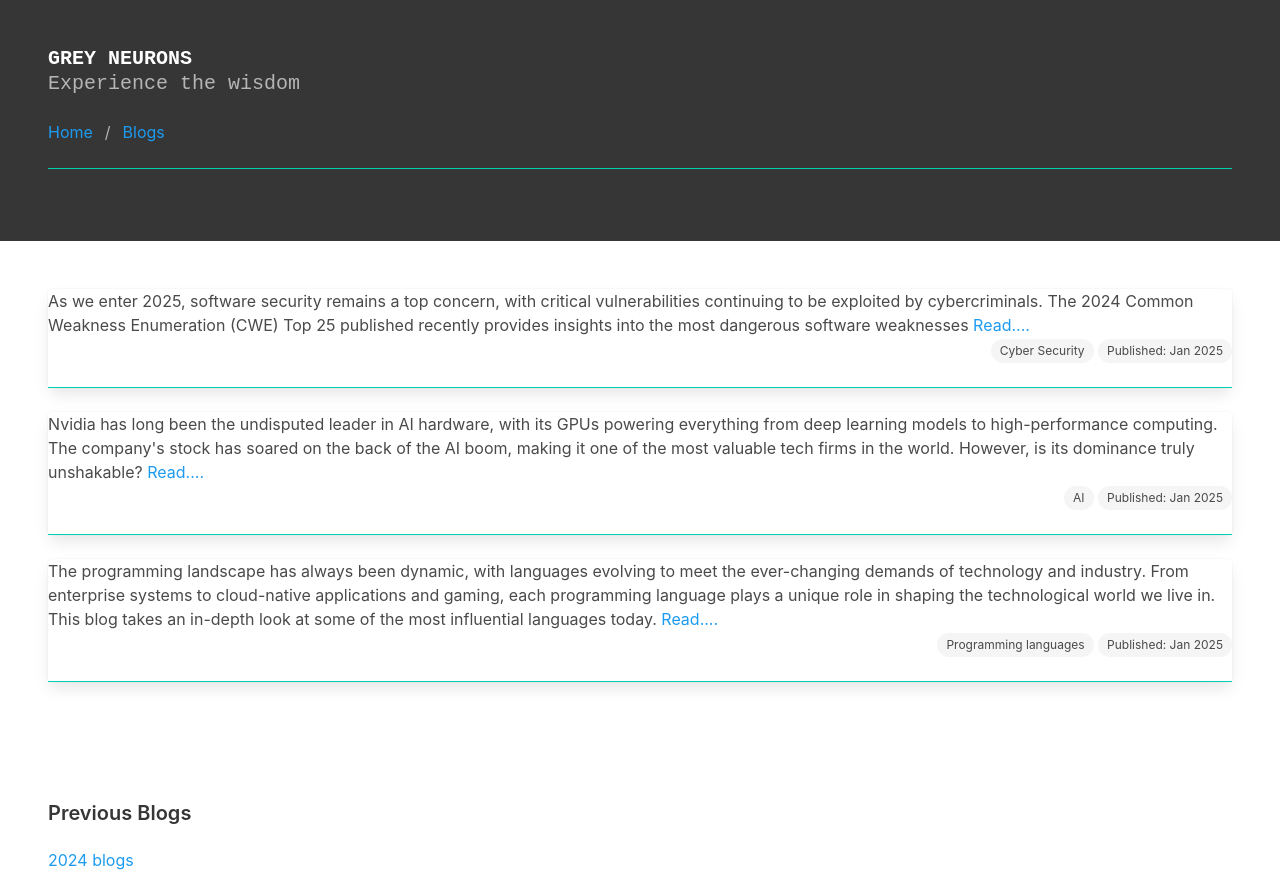
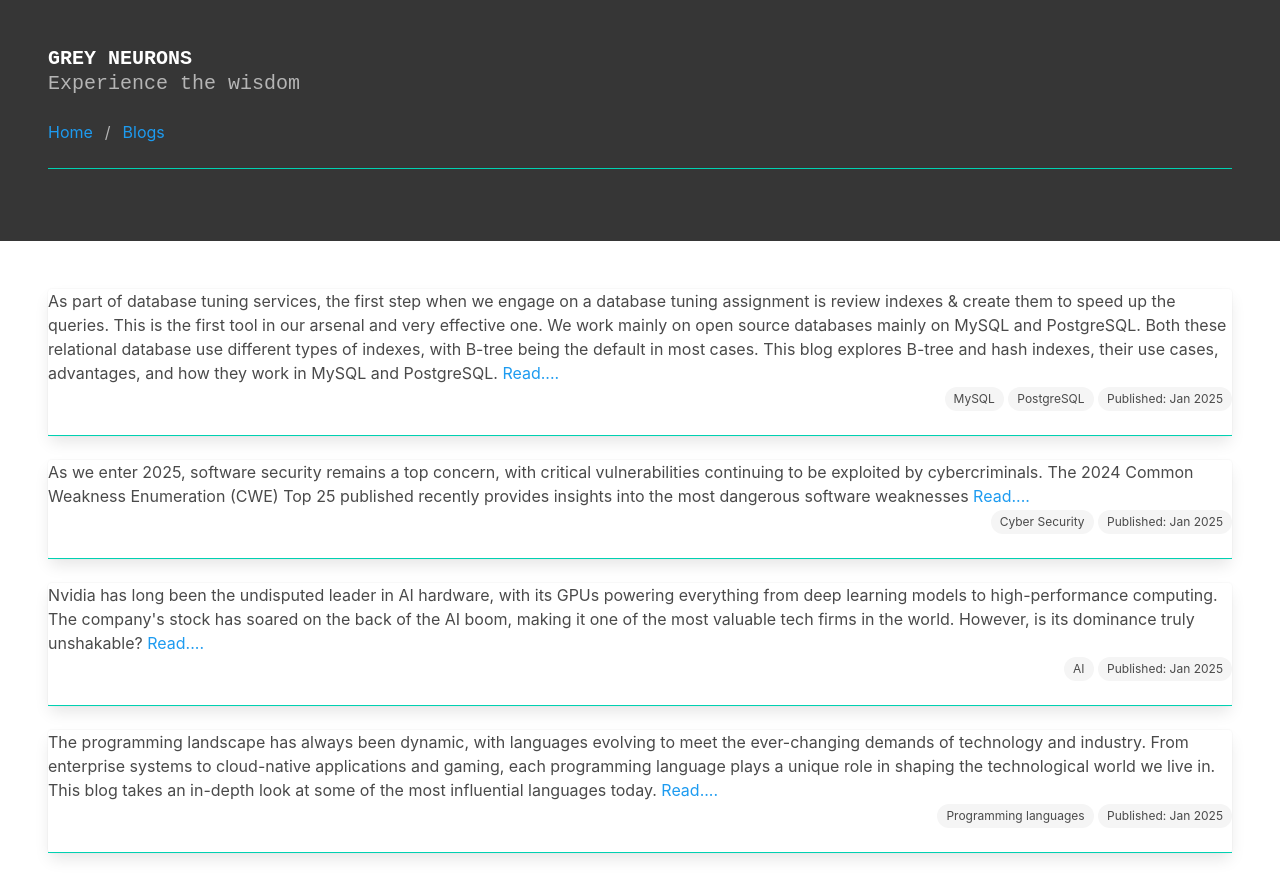
Before and after one commit to GreyNeurons/gnwebsite, a website built with Parcel: page articles.html in a window 1280 px wide. Shown: the top 873 px of the page. Built offline with nearby package versions, Linux system fonts and the light colour scheme.

Commit message:
database index blog

```diff
--- a/articles.html
+++ b/articles.html
@@ -86,7 +86,29 @@
   </div>
   <!-- end Header and navigation bar section-->
 
+
+
   <div class = "section">
+
+    <div class="card">
+
+      As part of database tuning services, the first step when we engage on a database tuning assignment is review indexes & create them to speed up the queries. This is the first tool in our arsenal and very effective one.
+
+      We work mainly on open source databases mainly on MySQL and PostgreSQL. Both these relational database use different types of indexes, with B-tree being the default in most cases. This blog explores B-tree and hash indexes, their use cases, advantages, and how they work in MySQL and PostgreSQL.
+
+      <a target="_blank" rel="noopener noreferrer"
+      href="https://open.substack.com/pub/greyneurons/p/understanding-b-trees-and-hash-indexes?r=344f9k&utm_campaign=post&utm_medium=web&showWelcomeOnShare=true"> Read....</a>
+
+      <div class="has-text-right">
+        <span class="tag is-rounded">MySQL</span>
+        <span class="tag is-rounded">PostgreSQL</span>
+        <span class="tag is-rounded">Published: Jan 2025</span>
+
+      </div>
+
+      <hr class = "gn-main"></hr>
+
+    </div>
 
     <div class="card">
 
```
